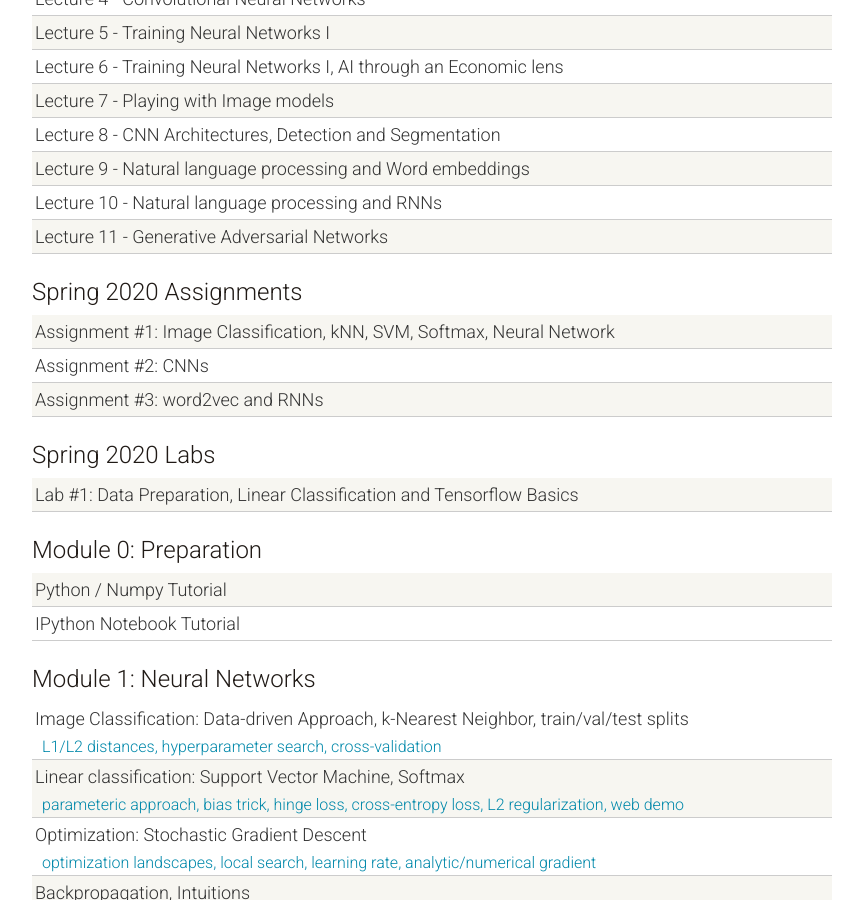
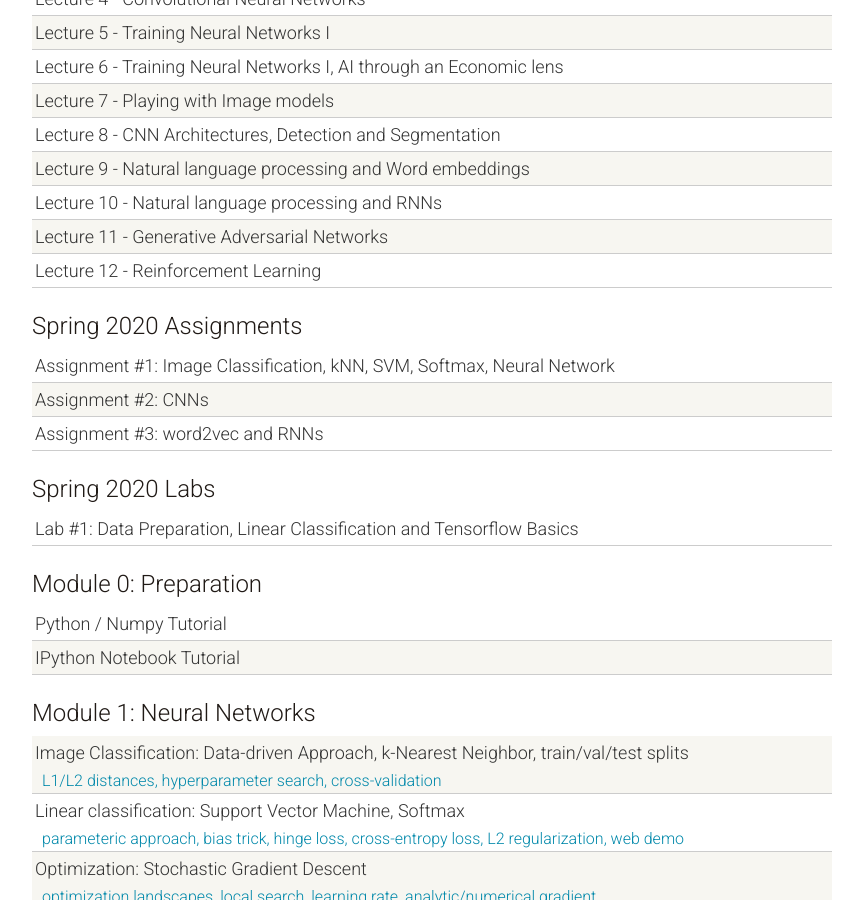
Before and after one commit to deep-learning-su/deep-learning-su.github.io, a Jekyll site: the page built from index.html, in a window 1280 px wide and 900 px high, scrolled down 523 px. Shown: the whole window, without its empty margins (208-1071 px from the left). Built offline with Jekyll 4.4.1, drawn with Linux system fonts in a browser that asks for light colours.

Commit message:
Add reinforcement learning lecture

```diff
--- a/index.html
+++ b/index.html
@@ -115,6 +115,13 @@ layout: default
             Lecture 11 - Generative Adversarial Networks
           </a>
         </div>
+
+        <div class="materials-item">
+          <a href="lectures/lecture-12">
+            Lecture 12 - Reinforcement Learning
+          </a>
+        </div>
+
         <div class="module-header">Spring 2020 Assignments</div>
 
         <div class="materials-item">
```
Also changed, not shown: lectures/lecture-12.md (added, +7 -0 lines).
